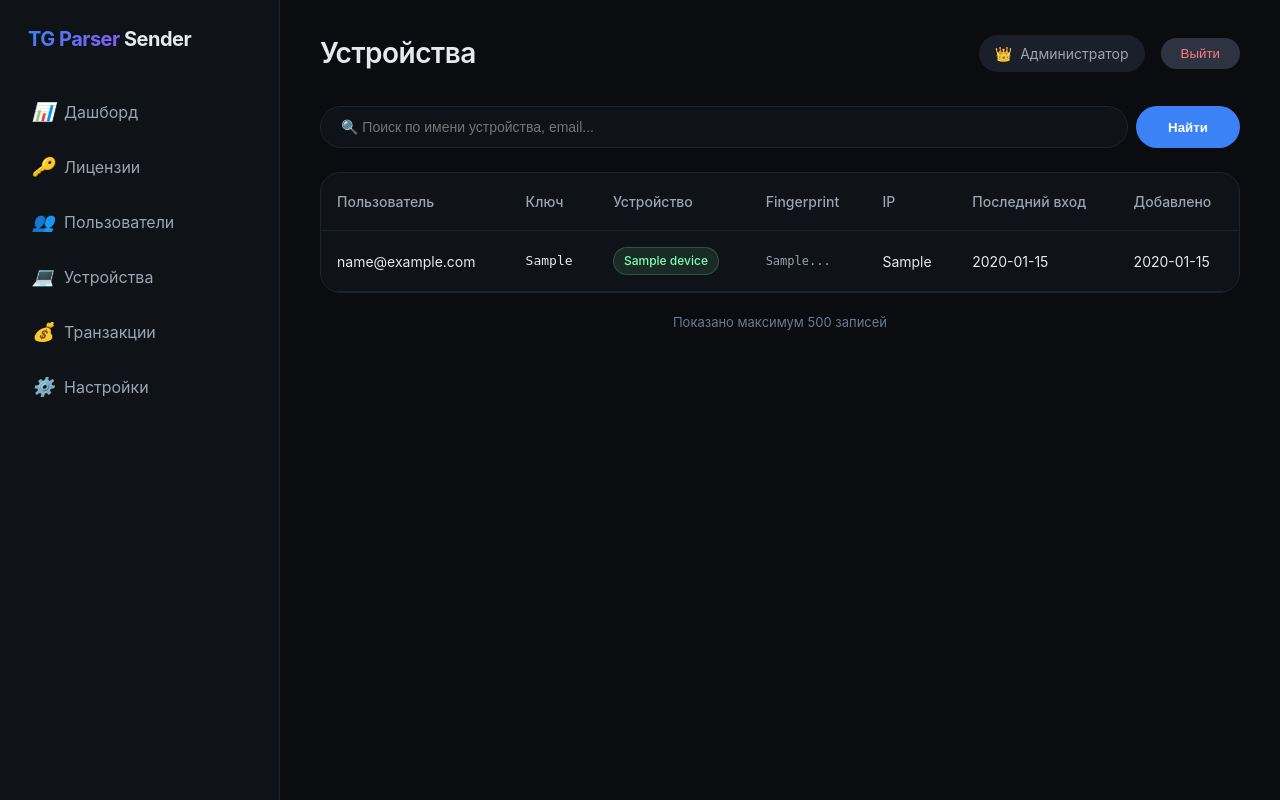
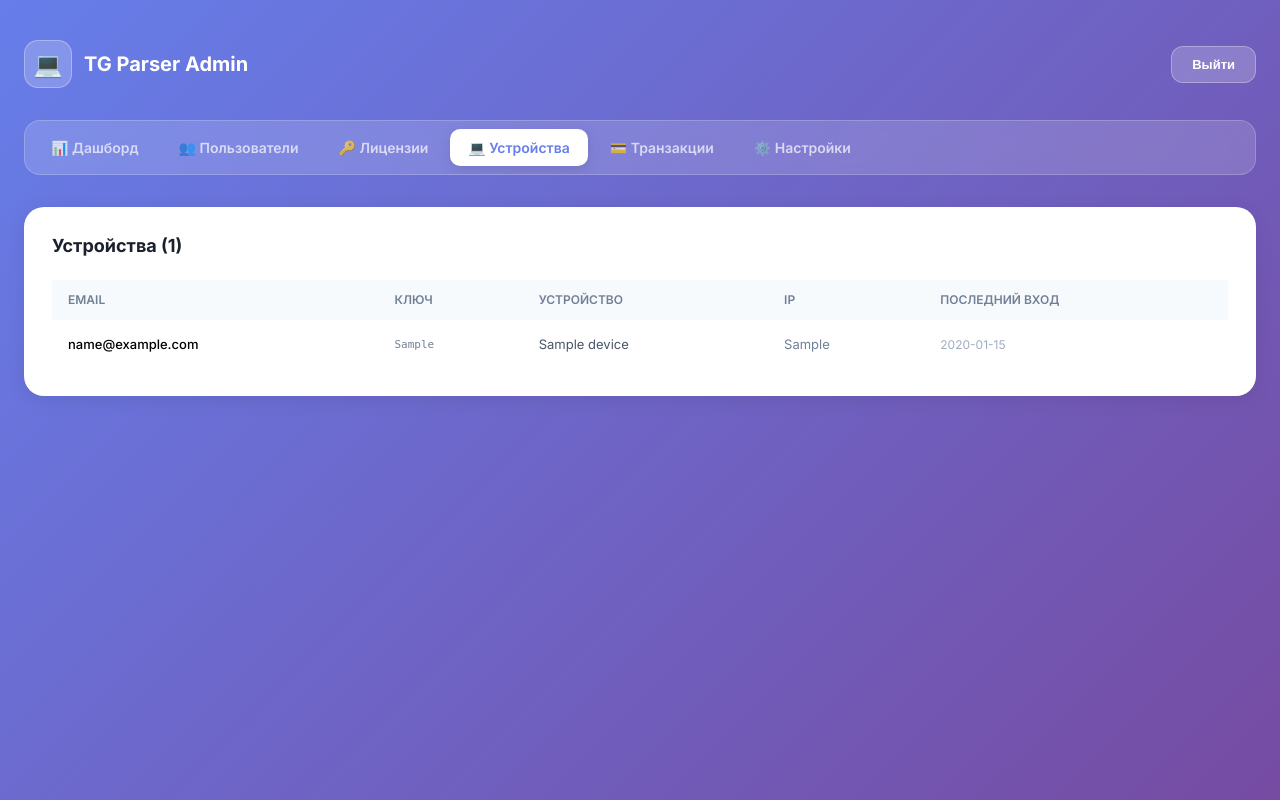
Before and after one commit to benuarbelluyan-sketch/license-check-server, a FastAPI app: template templates/admin_devices.html in a window 1280 px wide. Run offline with FastAPI, Linux system fonts and the light colour scheme; the template is opened without the code that fills it: most values are stand-ins (such as "Sample title", 1, 10 or a date in 2020); parts of the project's set-up code (start-up, migrations or seed data) failed here and were passed over; some libraries are stand-ins or nearby versions.

Commit message:
admin_devices.html

```diff
--- a/templates/admin_devices.html
+++ b/templates/admin_devices.html
@@ -5,306 +5,83 @@
   <title>Устройства · TG Parser Admin</title>
   <meta name="viewport" content="width=device-width, initial-scale=1" />
   <style>
+    @import url('https://fonts.googleapis.com/css2?family=Inter:wght@400;500;600;700&display=swap');
     * { margin: 0; padding: 0; box-sizing: border-box; }
-
-    body {
-      font-family: 'Inter', system-ui, -apple-system, sans-serif;
-      background: #0a0c10;
-      color: #e5e9f0;
-      line-height: 1.5;
-    }
-
-    .app {
-      display: flex;
-      min-height: 100vh;
-    }
-
-    .sidebar {
-      width: 280px;
-      background: #0f1217;
-      border-right: 1px solid #1e242c;
-      padding: 24px 16px;
-      position: fixed;
-      height: 100vh;
-      overflow-y: auto;
-    }
-
-    .logo {
-      font-size: 20px;
-      font-weight: 700;
-      letter-spacing: -0.5px;
-      margin-bottom: 32px;
-      padding-left: 12px;
-    }
-
-    .logo span {
-      background: linear-gradient(135deg, #3b82f6, #8b5cf6);
-      -webkit-background-clip: text;
-      -webkit-text-fill-color: transparent;
-    }
-
-    .nav-item {
-      display: flex;
-      align-items: center;
-      gap: 12px;
-      padding: 12px 16px;
-      border-radius: 12px;
-      color: #9aa4b2;
-      margin-bottom: 4px;
-      transition: all 0.2s;
-      text-decoration: none;
-    }
-
-    .nav-item.active {
-      background: #1a1f2a;
-      color: #fff;
-    }
-
-    .nav-item i {
-      width: 20px;
-      font-size: 18px;
-    }
-
-    .nav-item:hover:not(.active) {
-      background: #151a24;
-      color: #e5e9f0;
-    }
-
-    .main {
-      flex: 1;
-      margin-left: 280px;
-      padding: 32px 40px;
-      background: #0a0c10;
-      min-height: 100vh;
-    }
-
-    .header {
-      display: flex;
-      justify-content: space-between;
-      align-items: center;
-      margin-bottom: 32px;
-    }
-
-    .header h1 {
-      font-size: 28px;
-      font-weight: 600;
-      letter-spacing: -0.5px;
-    }
-
-    .header-right {
-      display: flex;
-      align-items: center;
-      gap: 16px;
-    }
-
-    .admin-badge {
-      background: #1a1f2a;
-      padding: 8px 16px;
-      border-radius: 40px;
-      font-size: 14px;
-      color: #9aa4b2;
-      display: flex;
-      align-items: center;
-      gap: 8px;
-    }
-
-    .logout-btn {
-      background: #2d3340;
-      border: none;
-      color: #ff7b7b;
-      padding: 8px 20px;
-      border-radius: 40px;
-      font-weight: 500;
-      cursor: pointer;
-      transition: all 0.2s;
-    }
-
-    .logout-btn:hover {
-      background: #3a4050;
-    }
-
-    .action-bar {
-      display: flex;
-      gap: 16px;
-      margin-bottom: 24px;
-    }
-
-    .search-box {
-      flex: 1;
-      display: flex;
-      gap: 8px;
-    }
-
-    .search-box input {
-      flex: 1;
-      background: #0f1217;
-      border: 1px solid #1e242c;
-      border-radius: 40px;
-      padding: 12px 20px;
-      color: #e5e9f0;
-      font-size: 14px;
-    }
-
-    .search-box input:focus {
-      outline: none;
-      border-color: #3b82f6;
-    }
-
-    .btn-primary {
-      background: #3b82f6;
-      border: none;
-      border-radius: 40px;
-      padding: 12px 32px;
-      color: white;
-      font-weight: 600;
-      cursor: pointer;
-    }
-
-    .table-container {
-      background: #0f1217;
-      border: 1px solid #1e242c;
-      border-radius: 20px;
-      overflow-x: auto;
-    }
-
-    table {
-      width: 100%;
-      border-collapse: collapse;
-      font-size: 14px;
-    }
-
-    th {
-      text-align: left;
-      padding: 18px 16px;
-      color: #9aa4b2;
-      font-weight: 500;
-      border-bottom: 1px solid #1e242c;
-    }
-
-    td {
-      padding: 16px;
-      border-bottom: 1px solid #1e242c;
-    }
-
-    tr:hover td {
-      background: #151a24;
-    }
-
-    .badge {
-      display: inline-block;
-      padding: 4px 10px;
-      border-radius: 40px;
-      font-size: 12px;
-      font-weight: 500;
-      background: rgba(124, 255, 178, 0.1);
-      color: #7CFFB2;
-      border: 1px solid rgba(124, 255, 178, 0.2);
-    }
-
-    .mono {
-      font-family: 'JetBrains Mono', monospace;
-      font-size: 13px;
-    }
-
-    .fingerprint {
-      font-family: 'JetBrains Mono', monospace;
-      font-size: 12px;
-      color: #9aa4b2;
-    }
-
-    .footer-note {
-      margin-top: 20px;
-      color: #6b7a8f;
-      font-size: 13px;
-      text-align: center;
-    }
+    body { font-family: 'Inter', sans-serif; background: linear-gradient(135deg, #667eea 0%, #764ba2 100%); min-height: 100vh; }
+    .container { max-width: 1400px; margin: 0 auto; padding: 40px 24px; }
+    .header { display: flex; align-items: center; justify-content: space-between; margin-bottom: 32px; }
+    .logo { display: flex; align-items: center; gap: 12px; }
+    .logo-icon { width: 48px; height: 48px; background: rgba(255,255,255,0.2); backdrop-filter: blur(10px); border-radius: 14px; display: flex; align-items: center; justify-content: center; font-size: 24px; border: 1px solid rgba(255,255,255,0.3); }
+    .logo-text { font-size: 20px; font-weight: 700; color: #fff; }
+    .logout-btn { background: rgba(255,255,255,0.2); backdrop-filter: blur(10px); border: 1px solid rgba(255,255,255,0.3); border-radius: 12px; padding: 10px 20px; color: #fff; font-size: 13px; font-weight: 600; cursor: pointer; transition: all 0.3s; }
+    .logout-btn:hover { background: rgba(255,255,255,0.3); }
+    .nav { background: rgba(255,255,255,0.15); backdrop-filter: blur(10px); border: 1px solid rgba(255,255,255,0.2); border-radius: 16px; padding: 8px; display: flex; gap: 4px; margin-bottom: 32px; overflow-x: auto; }
+    .nav-item { display: flex; align-items: center; gap: 8px; padding: 10px 18px; border-radius: 10px; color: rgba(255,255,255,0.7); text-decoration: none; font-size: 14px; font-weight: 600; transition: all 0.3s; white-space: nowrap; }
+    .nav-item:hover { background: rgba(255,255,255,0.15); color: #fff; }
+    .nav-item.active { background: #fff; color: #667eea; box-shadow: 0 4px 14px rgba(0,0,0,0.1); }
+    .table-card { background: #fff; border-radius: 20px; padding: 28px; box-shadow: 0 4px 20px rgba(0,0,0,0.08); }
+    .table-header { margin-bottom: 24px; }
+    .table-title { font-size: 18px; font-weight: 700; color: #1a202c; }
+    table { width: 100%; border-collapse: collapse; font-size: 13px; }
+    thead { background: #f7fafc; }
+    th { padding: 12px 16px; text-align: left; color: #718096; font-weight: 600; font-size: 12px; text-transform: uppercase; }
+    td { padding: 16px; border-top: 1px solid #f7fafc; vertical-align: middle; }
+    tr:hover td { background: #f7fafc; }
+    .empty { text-align: center; padding: 60px; color: #a0aec0; }
   </style>
 </head>
 <body>
-<div class="app">
-  <!-- Сайдбар -->
-  <div class="sidebar">
+<div class="container">
+  <div class="header">
     <div class="logo">
-      <span>TG Parser</span> Sender
-    </div>
-
-    <a href="/admin" class="nav-item {% if active_tab == 'dashboard' %}active{% endif %}">
-      <i>📊</i> Дашборд
-    </a>
-    <a href="/admin/licenses" class="nav-item {% if active_tab == 'licenses' %}active{% endif %}">
-      <i>🔑</i> Лицензии
-    </a>
-    <a href="/admin/users" class="nav-item {% if active_tab == 'users' %}active{% endif %}">
-      <i>👥</i> Пользователи
-    </a>
-    <a href="/admin/devices" class="nav-item {% if active_tab == 'devices' %}active{% endif %}">
-      <i>💻</i> Устройства
-    </a>
-    <a href="/admin/transactions" class="nav-item {% if active_tab == 'transactions' %}active{% endif %}">
-      <i>💰</i> Транзакции
-    </a>
-    <a href="/admin/settings" class="nav-item {% if active_tab == 'settings' %}active{% endif %}">
-      <i>⚙️</i> Настройки
-    </a>
-  </div>
-
-  <!-- Основной контент -->
-  <div class="main">
-    <div class="header">
-      <h1>Устройства</h1>
-      <div class="header-right">
-        <div class="admin-badge">
-          <span>👑</span> Администратор
+      <div class="logo-icon">💻</div>
+      <div class="logo-text">TG Parser Admin</div>
     </div>
     <form method="post" action="/admin/logout" style="margin:0;">
       <button class="logout-btn" type="submit">Выйти</button>
     </form>
   </div>
+  <nav class="nav">
+    <a href="/admin" class="nav-item">📊 Дашборд</a>
+    <a href="/admin/users" class="nav-item">👥 Пользователи</a>
+    <a href="/admin/licenses" class="nav-item">🔑 Лицензии</a>
+    <a href="/admin/devices" class="nav-item active">💻 Устройства</a>
+    <a href="/admin/transactions" class="nav-item">💳 Транзакции</a>
+    <a href="/admin/settings" class="nav-item">⚙️ Настройки</a>
+  </nav>
+  <div class="table-card">
+    <div class="table-header">
+      <div class="table-title">Устройства ({{ devices | length }})</div>
     </div>
-
-    <!-- Поиск -->
-    <div class="action-bar">
-      <div class="search-box">
-        <input type="text" placeholder="🔍 Поиск по имени устройства, email...">
-        <button class="btn-primary">Найти</button>
-      </div>
-    </div>
-
-    <!-- Таблица устройств -->
-    <div class="table-container">
+    {% if devices %}
     <table>
       <thead>
         <tr>
-            <th>Пользователь</th>
+          <th>Email</th>
           <th>Ключ</th>
           <th>Устройство</th>
-            <th>Fingerprint</th>
           <th>IP</th>
           <th>Последний вход</th>
-            <th>Добавлено</th>
         </tr>
       </thead>
       <tbody>
         {% for d in devices %}
         <tr>
-            <td>{{ d.email }}</td>
-            <td class="mono">{{ d.license_key or '—' }}</td>
-            <td>
-              <span class="badge">{{ d.device_name or 'Без имени' }}</span>
-            </td>
-            <td class="fingerprint">{{ d.device_fingerprint[:16] }}...</td>
-            <td>{{ d.last_ip or '—' }}</td>
-            <td>{{ d.last_login.strftime('%Y-%m-%d %H:%M') if d.last_login else '—' }}</td>
-            <td>{{ d.created_at.strftime('%Y-%m-%d') if d.created_at else '—' }}</td>
+          <td style="font-weight:500;">{{ d.email }}</td>
+          <td style="font-family:monospace; font-size:11px; color:#718096;">{{ d.license_key }}</td>
+          <td style="color:#4a5568;">{{ d.device_name or d.device_fingerprint[:24] ~ '...' }}</td>
+          <td style="color:#718096;">{{ d.last_ip or '—' }}</td>
+          <td style="color:#a0aec0; font-size:12px;">{{ d.last_login.strftime('%d.%m.%Y %H:%M') if d.last_login else '—' }}</td>
         </tr>
         {% endfor %}
       </tbody>
     </table>
+    {% else %}
+    <div class="empty">
+      <div style="font-size:48px; opacity:0.3; margin-bottom:12px;">💻</div>
+      <div>Нет устройств</div>
     </div>
-
-    <div class="footer-note">
-      Показано максимум 500 записей
-    </div>
+    {% endif %}
   </div>
 </div>
 </body>
```
Lines whose indentation alone changed are shown as unchanged.
